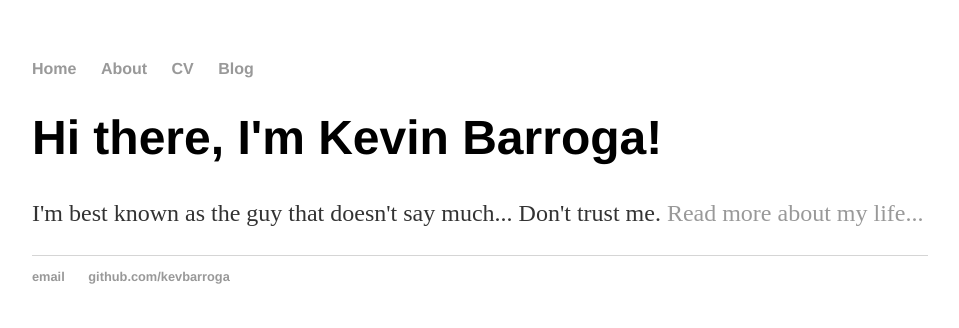
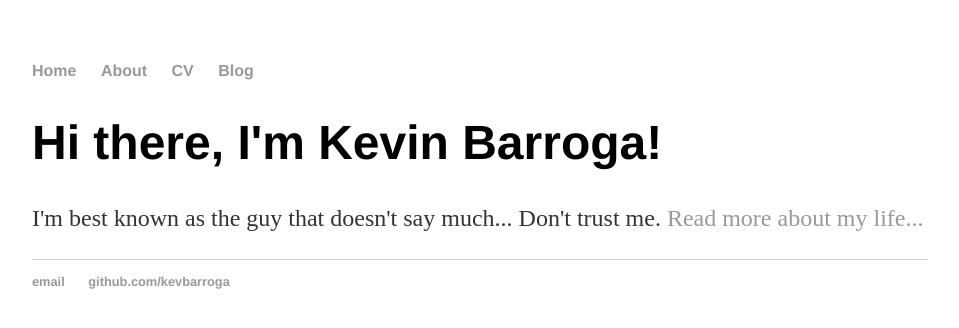
Before and after one commit to kevbarroga/kevbarroga.github.io, a Jekyll site: the page built from index.html, in a window 1280 px wide. Shown: the top 328 px of the page, without its empty margins (160-1119 px from the left). Built offline with Jekyll 4.4.1, drawn with Linux system fonts in a browser that asks for light colours.

```diff
--- a/_layouts/default.html
+++ b/_layouts/default.html
@@ -21,10 +21,8 @@
       </div><!-- /.container -->
       <footer>
         <ul>
-	        		<li><a
-href="mailto:barrogae002@gmail.com">email</a></li>
-	        		<li><a
-href="https://github.com/kevbarroga">github.com/kevbarroga</a></li>
+          <li><a href="mailto:barrogae002@gmail.com">email</a></li>
+          <li><a href="https://github.com/kevbarroga">github.com/kevbarroga</a></li>
         </ul>
       </footer>
     </body>
--- a/css/main.css
+++ b/css/main.css
@@ -1,43 +1,47 @@
 body {
-    margin: 60px auto;
-    width: 70%;
-}
-nav ul, footer ul {
-    font-family:'Helvetica', 'Arial', 'Sans-Serif';
-    padding: 0px;
-    list-style: none;
-    font-weight: bold;
-}
-nav ul li, footer ul li {
-    display: inline;
-    margin-right: 20px;
-}
-a {
-    text-decoration: none;
-    color: #999;
-}
-a:hover {
-    text-decoration: underline;
-}
-h1 {
-    font-size: 3em;
-    font-family:'Helvetica', 'Arial', 'Sans-Serif';
-}
-p {
-    font-size: 1.5em;
-    line-height: 1.4em;
-    color: #333;
-}
-footer {
-    border-top: 1px solid #d5d5d5;
-    font-size: .8em;
+  margin: 60px auto;
+  width: 70%;
 }
 
-ul.posts {
-    margin: 20px auto 40px;
-    font-size: 1.5em;
+a {
+  text-decoration: none;
+  color: #999;
 }
 
-ul.posts li {
-    list-style: none;
+a:hover { text-decoration: underline; }
+
+p, ul {
+  font-size: 1.5em;
+  line-height: 1.4em;
+  color: #333;
 }
+
+h1, h2, h3, h4 { font-family: 'Helvetica', 'Arial', 'Sans-Serif'; }
+h1 { font-size: 3em;  }
+h2 { font-size: 2.7em; }
+h3 { font-size: 2.3em; }
+h4 { font-size: 1.9em; }
+
+nav ul, footer ul {
+  font-size: 1em;
+  font-family: 'Helvetica', 'Arial', 'Sans-Serif';
+  padding: 0px;
+  list-style: none;
+  font-weight: bold;
+}
+
+nav ul li, footer ul li { display: inline; margin-right: 20px; }
+
+footer { border-top: 1px solid #d5d5d5; font-size: .8em; }
+
+/* Blog */
+ul.posts { margin: 20px auto 40px; font-size: 1.5em; }
+ul.posts li { list-style: none; }
+
+/* CV */
+.cv { margin: 0px 0px 60px; }
+.cv h1 { font-size: 3em; }
+.cv h2 { font-size: 2em; }
+.cv address, .cv .download { font-family: 'Helvetica', 'Arial', 'Sans-Serif'; }
+.cv address, .cv p { font-size: 1.2em; }
+.cv .download { float: right; font-size: .8em; text-transform: uppercase; }
```
Also changed, not shown: about/index.html (added, +14 -0 lines), blog/index.html (+6 -7 lines), cv/index.html (added, +18 -0 lines). Lines whose indentation alone changed are shown as unchanged.
